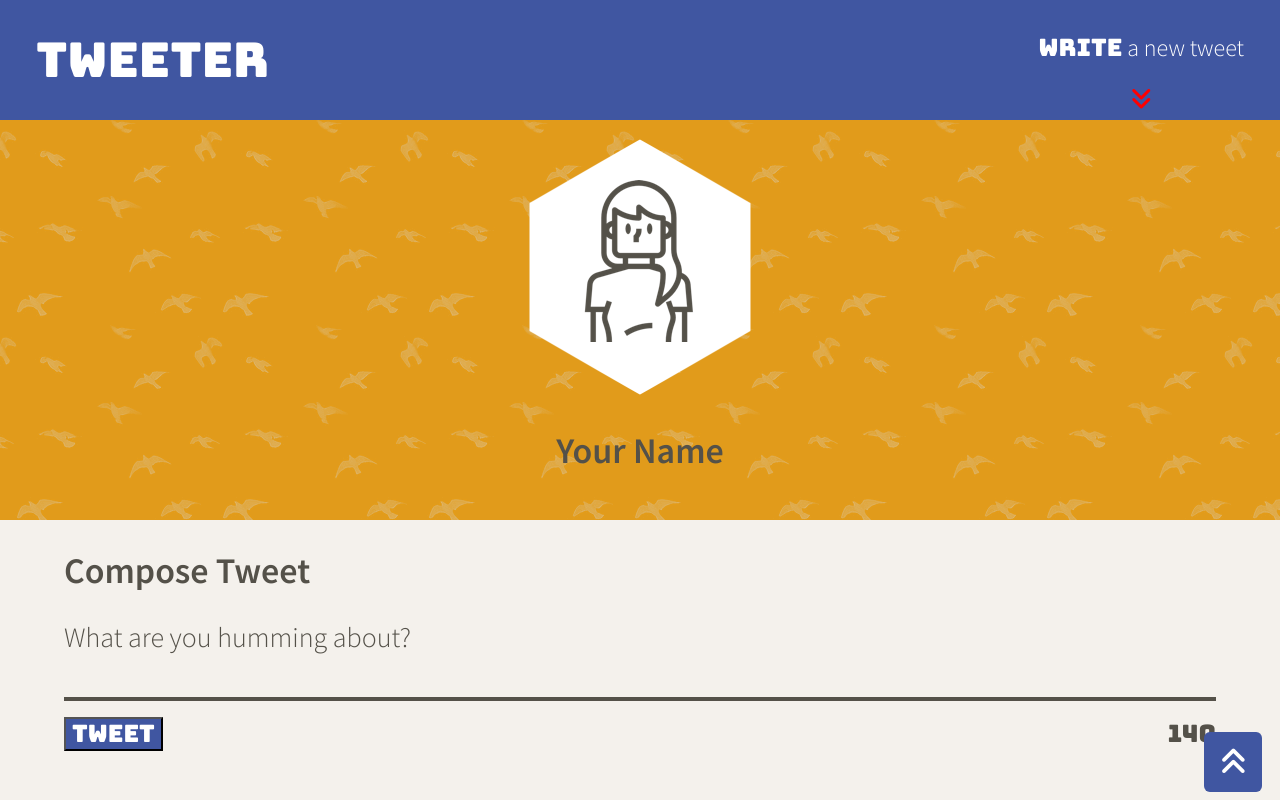
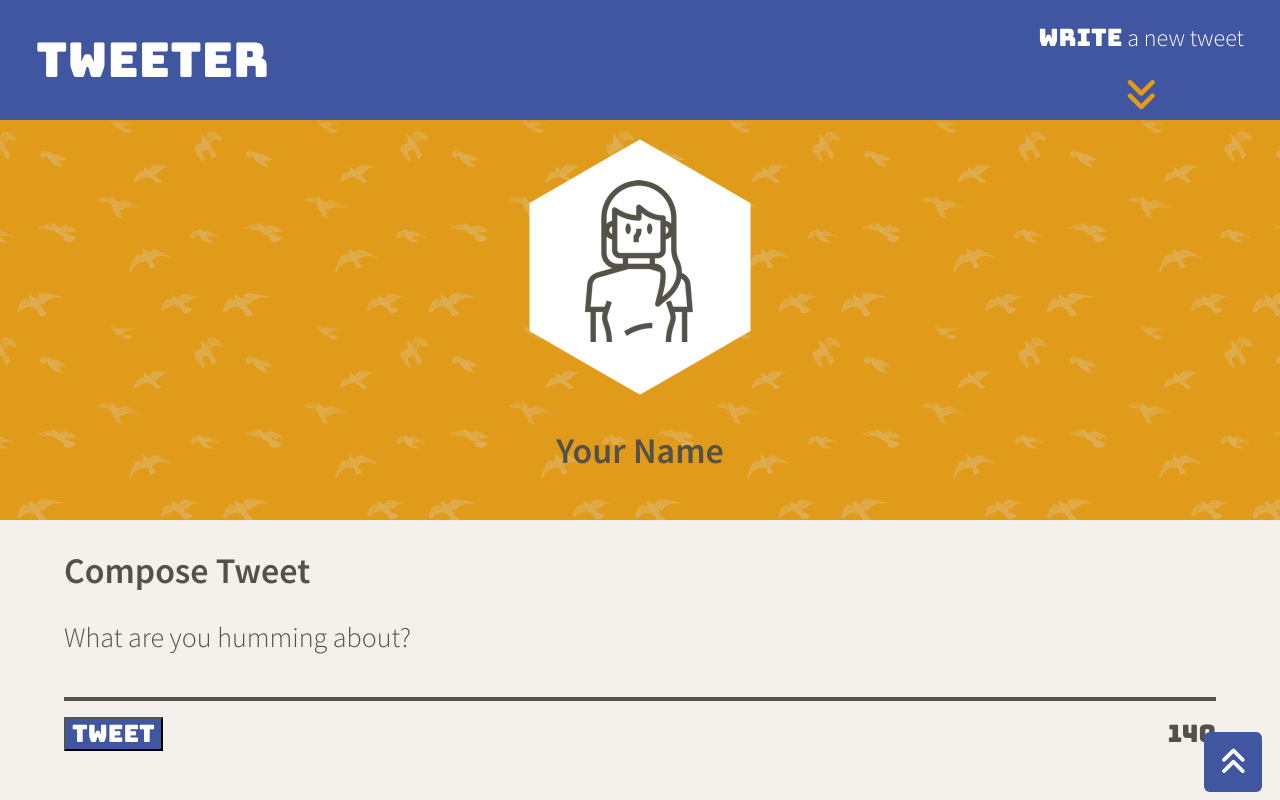
Before and after one commit to jayrmesa/Tweeter-Project, a website: page public/index.html in a window 1280 px wide. In both pictures the pointer is over the icon 1141 px from the left and 97 px from the top of the page. Drawn offline with nearby package versions, Linux system fonts and the light colour scheme.

Commit message:
fix the postion, hover and size of write a tweet and angles down for better user access

```diff
--- a/public/styles/nav.css
+++ b/public/styles/nav.css
@@ -23,4 +23,11 @@
 
 .fa-angles-down {
   color: red;
+  font-size: 30px;
+  margin-bottom: .5rem;
 }
+
+.fa-angles-down:hover {
+  color: #e49c18;
+  font-size: 150%
+}
```
